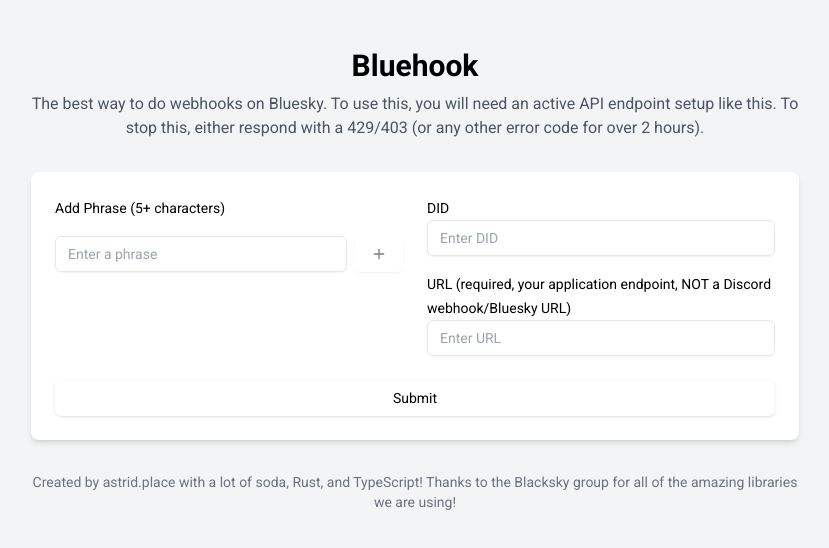
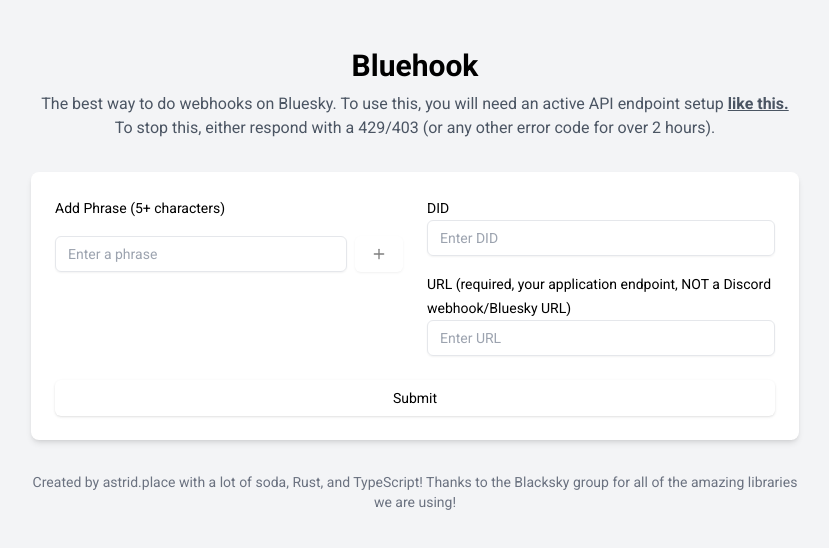
Before and after one commit to IAmJSD/bluehook, a Next.js app in the folder web/: page / in a window 1280 px wide. Shown: the top 548 px of the page, without its empty margins (225-1054 px from the left). Built offline with nearby package versions, Linux system fonts and the light colour scheme.

Commit message:
emphasise like this

```diff
--- a/web/app/form.tsx
+++ b/web/app/form.tsx
@@ -69,7 +69,7 @@
                 <p className="text-center mb-8 text-gray-600">
                     The best way to do webhooks on Bluesky. To use this, you
                     will need an active API endpoint setup <a href="https://github.com/IAmJSD/bluehook-example/blob/main/app/api/bluesky/route.ts">
-                        like this.
+                        <span className="underline font-bold">like this.</span>
                     </a>{" "}To stop this,
                     either respond with a 429/403 (or any other error code for over 2 hours).
                 </p>
```
